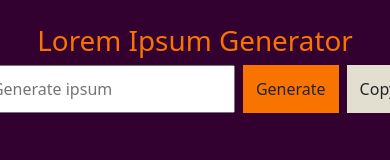
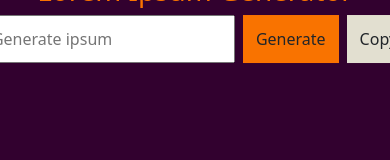
Before and after one commit to haseeburrehmanjs/Lorem-Ipsum-Generator, a plain HTML site: page index.html in a window 390 px wide. Drawn offline with nearby package versions, Linux system fonts and the light colour scheme.

Commit message:
complete work

```diff
--- a/index.html
+++ b/index.html
@@ -5,6 +5,7 @@
   <meta charset="utf-8">
   <meta name="viewport" content="width=device-width, initial-scale=1">
   <title>Loram Ipsum Generator</title>
+  <link rel="shortcut icon" href="https://play-lh.googleusercontent.com/HIVmlRRWs_eDFSFkomjq8s68q_C91FGTu44hl_lKFURpSbkn32J9n6RiUq_QpOM9cw=w240-h480-rw" type="image/x-icon">
   <!-- CSS LINK -->
   <link rel="stylesheet" href="style.css">
   <!-- BOOTSTRAP LINK -->
@@ -13,9 +14,9 @@
 </head>
 
 <body id="body">
-  <h1 class="text-center mt-4">Lorem Ipsum Generator</h1>
 
-  <section class="container ">
+  <section class="container main-section">
+    <h1 class="text-center mt-4">Lorem Ipsum Generator</h1>
     <div class="content-box d-flex justify-content-center gap-2">
       <input id="search" type="number" placeholder="Generate ipsum">
       <button id="btn" class="btn">Generate</button>
@@ -23,7 +24,7 @@
     </div>
 
     <!-- TEXT BOX -->
-    <section class=" contentBox">
+    <section class="contentBox">
       <div class="content mt-3"> </div>
     </section>
   </section>
--- a/style.css
+++ b/style.css
@@ -5,10 +5,10 @@
 }
 
 :root {
-    --primary : #32012F;
-    --secondry : #524C42;
-    --light-grey : #E2DFD0;
-    --orange : #F97300;
+    --primary: #32012F;
+    --secondry: #524C42;
+    --light-grey: #E2DFD0;
+    --orange: #F97300;
 }
 
 #body {
@@ -33,7 +33,7 @@
     border-radius: 0;
 }
 
-#search{
+#search {
     width: 300px;
     height: 48px;
     padding: 10px;
@@ -45,3 +45,12 @@
     padding: 10px;
     display: none;
 }
+
+@media (max-width: 480px) {
+    .main-section {
+        position: absolute;
+        top: -10%;
+        left: 50%;
+        transform: translate(-50%,30%);
+    }
+}
```
